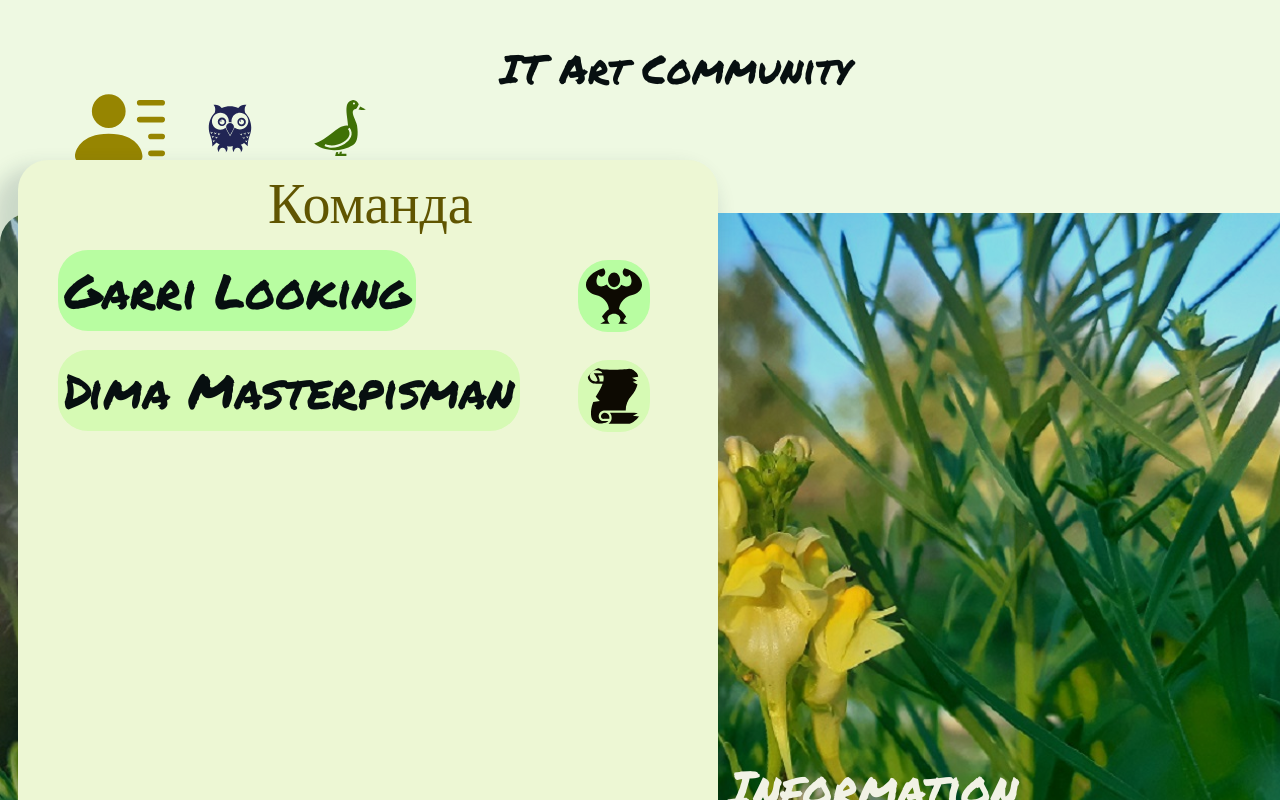
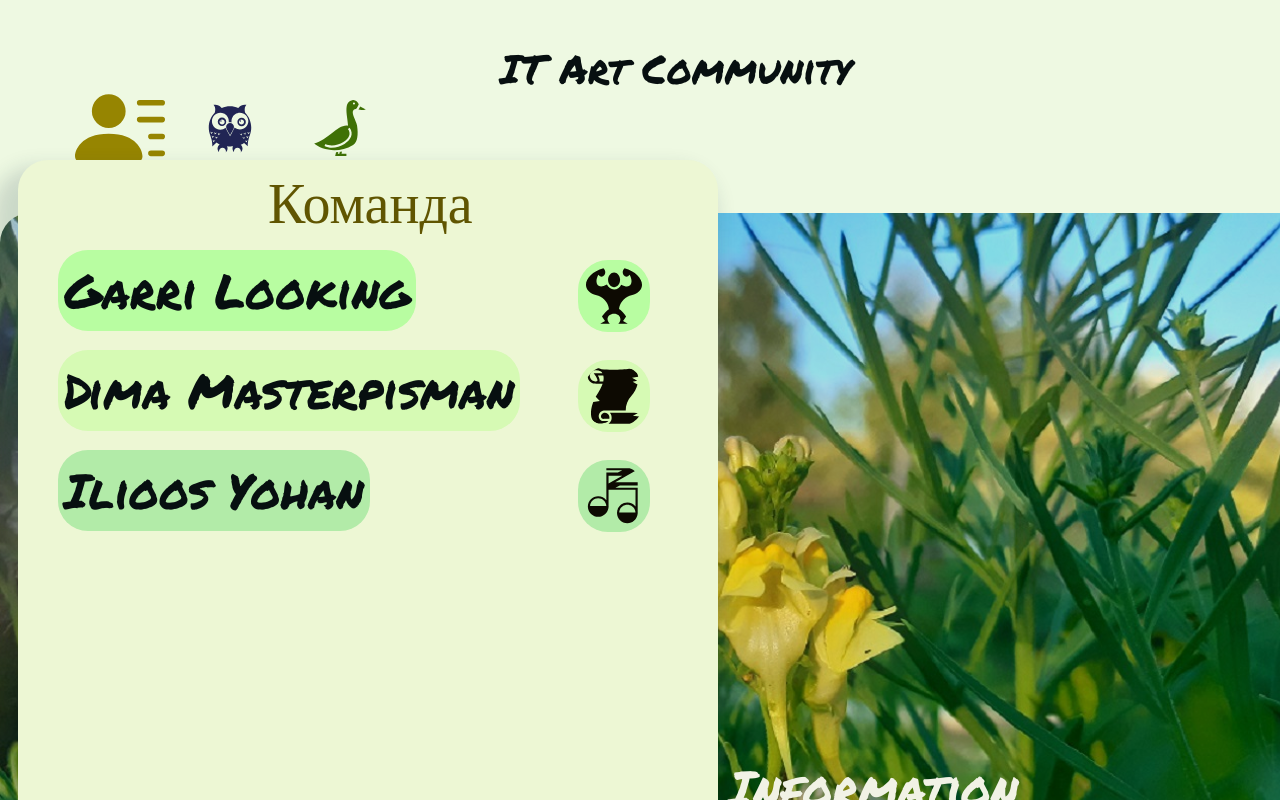
Before and after one commit to Swoopchinsky/art-community, a React (Create React App) app: page / in a window 1280 px wide. Both pictures are taken after a click on the icon 120 px from the left and 128 px from the top of the page. Shown: the top 800 px of the page. Built offline with nearby package versions, Linux system fonts and the light colour scheme; a web font is replaced by a local one.

Commit message:
pravka 4.6.1

```diff
--- a/src/commponents/Header.js
+++ b/src/commponents/Header.js
@@ -6,6 +6,8 @@ import { GiMuscleUp } from "react-icons/gi";
 import { BsTelephone } from "react-icons/bs";
 import { GiScrollUnfurled } from "react-icons/gi";
 import { GiRotaryPhone } from "react-icons/gi";
+import { GiZigzagTune } from "react-icons/gi";
+import { GiMadScientist } from "react-icons/gi";
 
 export default function Header() {
     let [nigaYo, setNigaYo] = useState(false)
@@ -17,6 +19,10 @@ export default function Header() {
 
     let [nigaYo5, setNigaYo5] = useState(false)
     let [nigaYo6, setNigaYo6] = useState(false)
+
+    let [nigaYo7, setNigaYo7] = useState(false)
+    let [nigaYo8, setNigaYo8] = useState(false)
+
     return (
         <header>
             <div>
@@ -37,7 +43,7 @@ export default function Header() {
                                 <div className='tel1'>
                                     8 921 593 63 24
                                     Игарян
-                                    Sankt-Petersburg
+                                    Санкт-Петерберг
                                 </div>
                             )}
                         </div>
@@ -53,13 +59,37 @@ export default function Header() {
                             <GiRotaryPhone onClick={() => setNigaYo6(nigaYo6 = !nigaYo6)} className={`tel2 ${nigaYo6 && 'active'}`} />
                             {nigaYo6 && (
                                 <div className='tel3'>
-                                    8 921 593 63 24
-                                    спросить Дмитрия Юрича _________
-                                    Sankt-Petersburg
+                                    __8 921 593 63 24__
+                                    __Дмитрий Юрич __
+                                    __Санкт-Петербург__
                                 </div>
                             )}
                         </div>
                     )}
+                    <div className='il'>Ilioos Yohan</div>
+                    <GiZigzagTune onClick={() => setNigaYo7(nigaYo7 = !nigaYo7)} className={`il1 ${nigaYo7 && 'active'}`} />
+                    {nigaYo7 && (
+                        <div className='il2'>
+                            <ul>
+                                Звукообработка.
+                                Современный подход к Классическому Стилю.
+                                Использование Новейших Программ.
+                                Запись Музыки на Заказ.
+                                Индивидуальный подхок.
+                                Совместная работа.
+                            </ul>
+                            <GiMadScientist onClick={() => setNigaYo8(nigaYo8 = !nigaYo8)} className={`tel4 ${nigaYo8 && 'active'}`} />
+                            {nigaYo8 && (
+                                <div className='tel5'>
+                                    __8 968 188 60 13__
+                                    __Илья Дмитрич __
+                                    __Санкт-Петербург__
+                                </div>
+                            )}
+                        </div>
+                    )}
+
+
 
                 </div>
             )}
--- a/src/index.css
+++ b/src/index.css
@@ -10,7 +10,7 @@ body {
     background: #eef9e2;
     color: #070f10;
     font-family: "Permanent Marker", "Monomakh", serif;
-    font-weight: 300;
+    font-weight: 200;
 }
 
 .wrapper {
@@ -228,7 +228,7 @@ header .dim1 {
 header .dim1:hover,
 header .dim1.active {
     color: #7e951a;
-    transform: scale(1.5);
+    transform: scale(1.4);
 }
 
 header .dim2 {
@@ -261,13 +261,90 @@ header .tel2:hover,
 header .tel2.active {
     color: #91e686;
     background-color: #ecfb66;
-    transform: scale(1.5);
+    transform: scale(1.4);
 }
 
 header .tel3 {
     background-color: #d6fab4;
     padding: 10px;
     padding-left: 20px;
+    border-radius: 30px;
+    -webkit-box-shadow: -13px 18px 19px 11px rgba(34, 60, 80, 0.17);
+    -moz-box-shadow: -13px 18px 19px 11px rgba(34, 60, 80, 0.17);
+    box-shadow: -13px 18px 19px 11px rgba(34, 60, 80, 0.17);
+}
+
+header .il {
+    font-size: 48px;
+    position: absolute;
+    top: 280px;
+    left: 30px;
+    margin: 10px;
+    padding: 6px;
+    border-radius: 30px;
+    background-color: #b2eba8;
+}
+
+header .il1 {
+    font-size: 60px;
+    cursor: pointer;
+    position: absolute;
+    top: 300px;
+    left: 560px;
+    color: #0d0a02;
+    background-color: #b2eba8;
+    padding: 6px;
+    border-radius: 30px;
+    transition: color, transform 500ms ease;
+}
+
+header .il1:hover,
+header .il1.active {
+    color: #2a781c;
+    background-color: #b2eba8;
+    transform: scale(1.4);
+}
+
+header .il2 {
+    font-size: 60px;
+    position: absolute;
+    left: 640px;
+    width: 700px;
+    height: 766px;
+    padding-left: 30px;
+    border-radius: 30px;
+    -webkit-box-shadow: -13px 18px 19px 11px rgba(34, 60, 80, 0.17);
+    -moz-box-shadow: -13px 18px 19px 11px rgba(34, 60, 80, 0.17);
+    box-shadow: -13px 18px 19px 11px rgba(34, 60, 80, 0.17);
+    background-color: #b2eba8;
+}
+
+header .tel4 {
+    font-size: 60px;
+    color: #0a1709;
+    position: absolute;
+    background-color: #cbfab6;
+    padding: 12px;
+    border-radius: 28px;
+    cursor: pointer;
+    transition: color, transform 500ms ease;
+    margin-left: 568px;
+    margin-top: -50px;
+
+}
+
+header .tel4:hover:hover,
+header .tel4.active {
+    color: #91e686;
+    background-color: #69aa53;
+    transform: scale(1.4);
+}
+
+header .tel5 {
+    background-color: #b2eba8;
+    padding: 10px;
+    padding-left: 20px;
+    margin-top: 48px;
     border-radius: 30px;
     -webkit-box-shadow: -13px 18px 19px 11px rgba(34, 60, 80, 0.17);
     -moz-box-shadow: -13px 18px 19px 11px rgba(34, 60, 80, 0.17);
```
